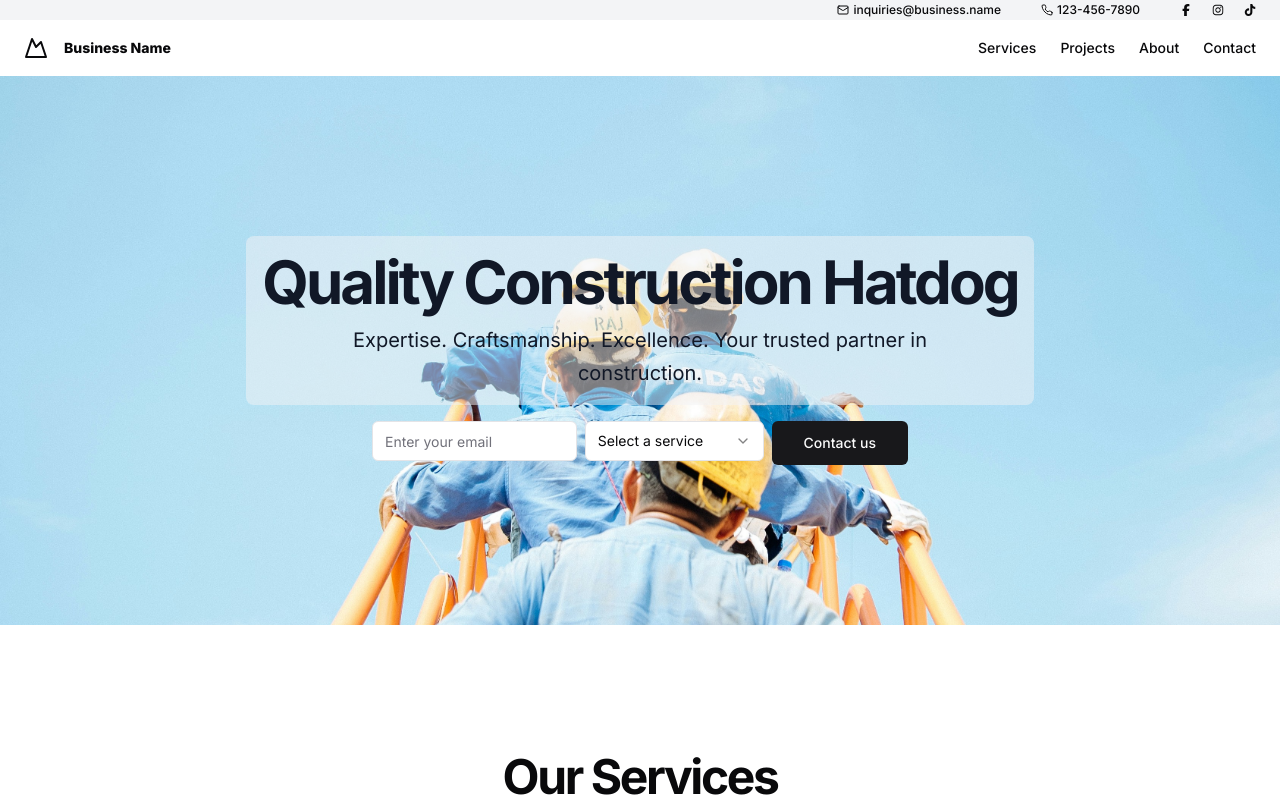
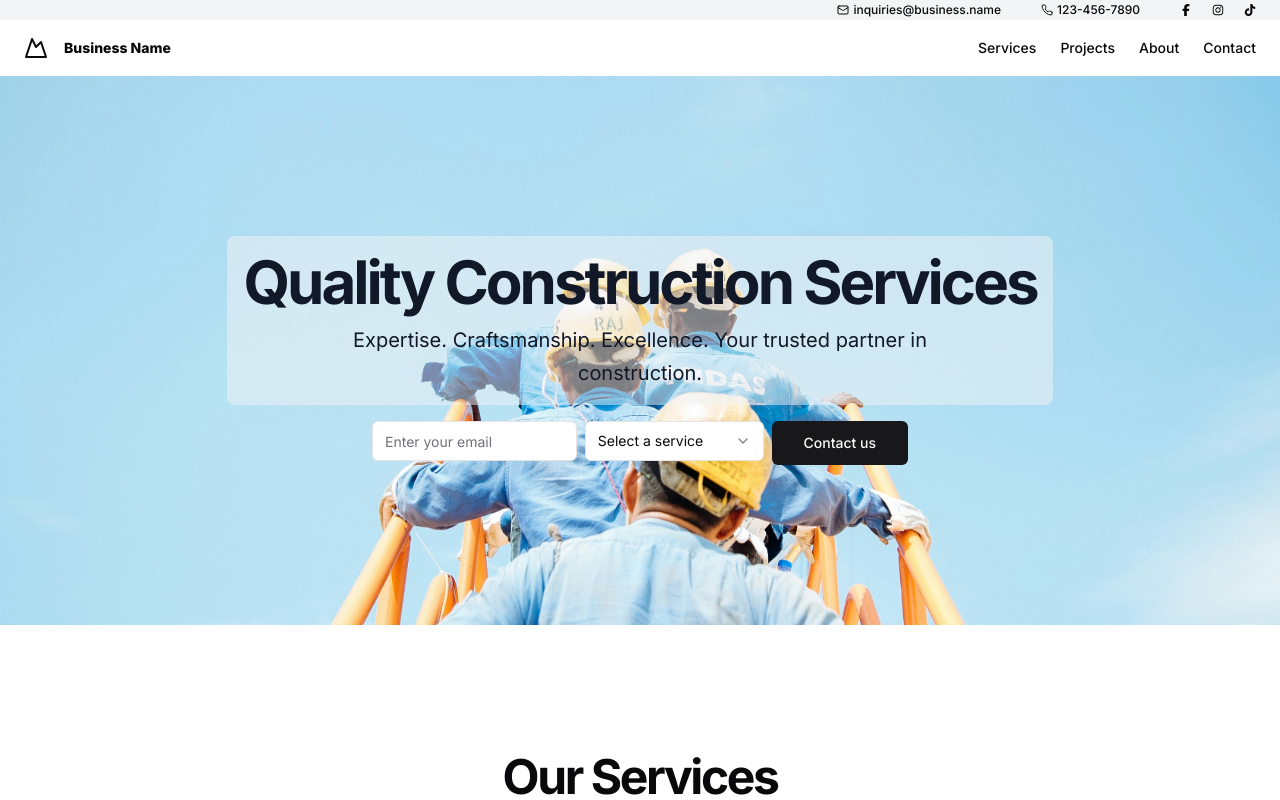
Before and after one commit to CHlNlTO/website-template-1, a Next.js app: page / in a window 1280 px wide. Shown: the top 800 px of the page. Built offline with nearby package versions, Linux system fonts and the light colour scheme.

Commit message:
Fixed Hero Text

```diff
--- a/src/app/home/Homepage.tsx
+++ b/src/app/home/Homepage.tsx
@@ -41,7 +41,7 @@ export function Homepage() {
       <div className="container flex flex-col items-center justify-center gap-4 px-4 text-center md:px-6 relative z-10">
         <div className="space-y-3 bg-opacity-50 bg-gray-100 dark:bg-gray-900 p-4 rounded-lg">
           <h1 className="text-4xl font-bold tracking-tighter sm:text-5xl md:text-6xl text-gray-900 dark:text-white">
-            Quality Construction Hatdog
+            Quality Construction Services
           </h1>
           <p className="mx-auto max-w-[600px] text-gray-900 md:text-xl/relaxed lg:text-base/relaxed xl:text-xl/relaxed dark:text-white">
             Expertise. Craftsmanship. Excellence. Your trusted partner in construction.
```
